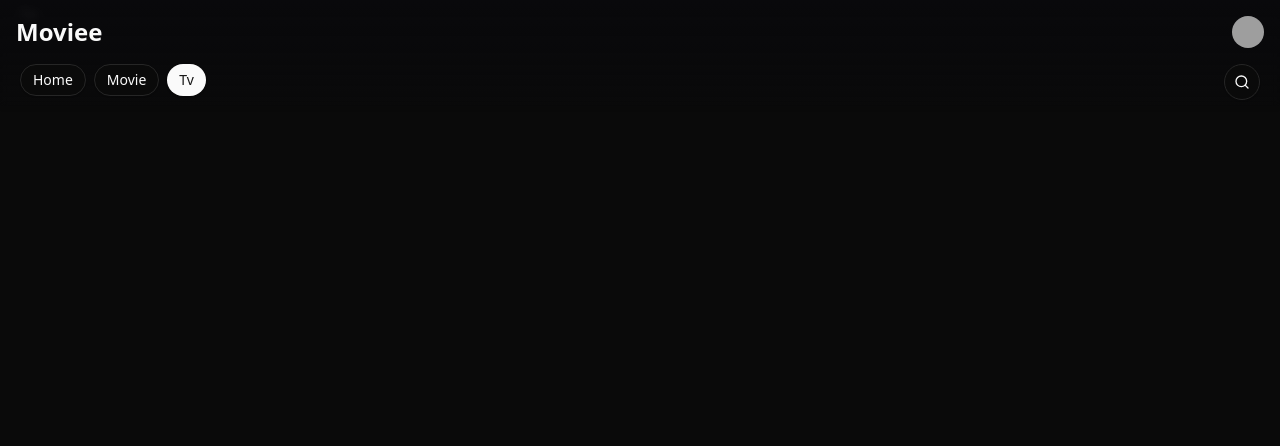
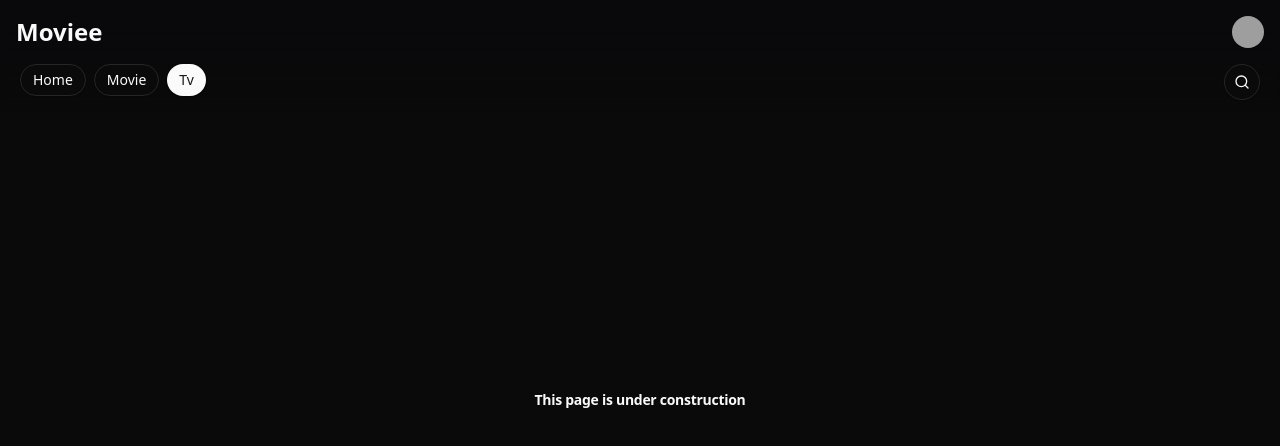
Before and after one commit to V-Hoesein/moviee, a React (Vite) app: page /tv in a window 1280 px wide. Shown: the top 446 px of the page. Built offline with nearby package versions, Linux system fonts and the light colour scheme; no server answers; grey boxes are pictures that could not be loaded.

Commit message:
feat: :sparkles: add Underconstruction component and implement typing animation for movie and TV pages

```diff
--- a/package.json
+++ b/package.json
@@ -30,6 +30,7 @@
     "class-variance-authority": "^0.7.1",
     "clsx": "^2.1.1",
     "lucide-react": "^0.475.0",
+    "motion": "^12.4.7",
     "react": "^19.0.0",
     "react-dom": "^19.0.0",
     "react-icons": "^5.4.0",
--- /dev/null
+++ b/src/components/Underconstruction.tsx
@@ -0,0 +1,13 @@
+import { TypingAnimation } from './magicui/typing-animation'
+
+const Underconstruction = () => {
+  return (
+    <main className='h-full px-5 flex justify-center items-center overflow-hidden'>
+      <TypingAnimation className='text-center text-sm'>
+        This page is under construction
+      </TypingAnimation>
+    </main>
+  )
+}
+
+export default Underconstruction
--- /dev/null
+++ b/src/components/magicui/typing-animation.tsx
@@ -0,0 +1,90 @@
+'use client'
+
+import { cn } from '@/lib/utils'
+import { motion, MotionProps } from 'motion/react'
+import { useEffect, useRef, useState } from 'react'
+
+interface TypingAnimationProps extends MotionProps {
+  children: string
+  className?: string
+  duration?: number
+  delay?: number
+  as?: React.ElementType
+  startOnView?: boolean
+}
+
+export function TypingAnimation({
+  children,
+  className,
+  duration = 100,
+  delay = 0,
+  as: Component = 'div',
+  startOnView = false,
+  ...props
+}: TypingAnimationProps) {
+  const MotionComponent = motion.create(Component, {
+    forwardMotionProps: true,
+  })
+
+  const [displayedText, setDisplayedText] = useState<string>('')
+  const [started, setStarted] = useState(false)
+  const elementRef = useRef<HTMLElement | null>(null)
+
+  useEffect(() => {
+    if (!startOnView) {
+      const startTimeout = setTimeout(() => {
+        setStarted(true)
+      }, delay)
+      return () => clearTimeout(startTimeout)
+    }
+
+    const observer = new IntersectionObserver(
+      ([entry]) => {
+        if (entry.isIntersecting) {
+          setTimeout(() => {
+            setStarted(true)
+          }, delay)
+          observer.disconnect()
+        }
+      },
+      { threshold: 0.1 }
+    )
+
+    if (elementRef.current) {
+      observer.observe(elementRef.current)
+    }
+
+    return () => observer.disconnect()
+  }, [delay, startOnView])
+
+  useEffect(() => {
+    if (!started) return
+
+    let i = 0
+    const typingEffect = setInterval(() => {
+      if (i < children.length) {
+        setDisplayedText(children.substring(0, i + 1))
+        i++
+      } else {
+        clearInterval(typingEffect)
+      }
+    }, duration)
+
+    return () => {
+      clearInterval(typingEffect)
+    }
+  }, [children, duration, started])
+
+  return (
+    <MotionComponent
+      ref={elementRef}
+      className={cn(
+        'text-4xl font-bold leading-[5rem] tracking-[-0.02em]',
+        className
+      )}
+      {...props}
+    >
+      {displayedText}
+    </MotionComponent>
+  )
+}
--- a/src/pages/movie/index.tsx
+++ b/src/pages/movie/index.tsx
@@ -1,5 +1,5 @@
-const Movie = () => {
-  return <main className='h-full px-5'>Movie</main>
-}
+import Underconstruction from '@/components/Underconstruction'
+
+const Movie = () => <Underconstruction />
 
 export default Movie
--- a/src/pages/tv/index.tsx
+++ b/src/pages/tv/index.tsx
@@ -1,5 +1,5 @@
-const Tv = () => {
-  return <main className='h-full px-5'>Tv</main>
-}
+import Underconstruction from '@/components/Underconstruction'
+
+const Tv = () => <Underconstruction />
 
 export default Tv
```
Also changed, not shown: 1 other file (tests, documents, lock files or other folders).
